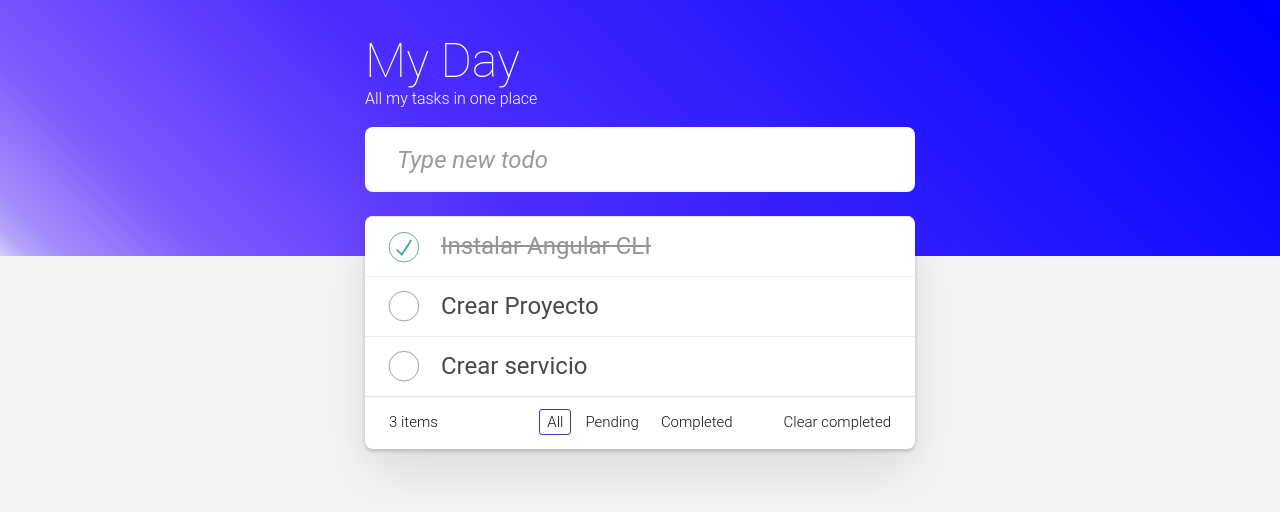
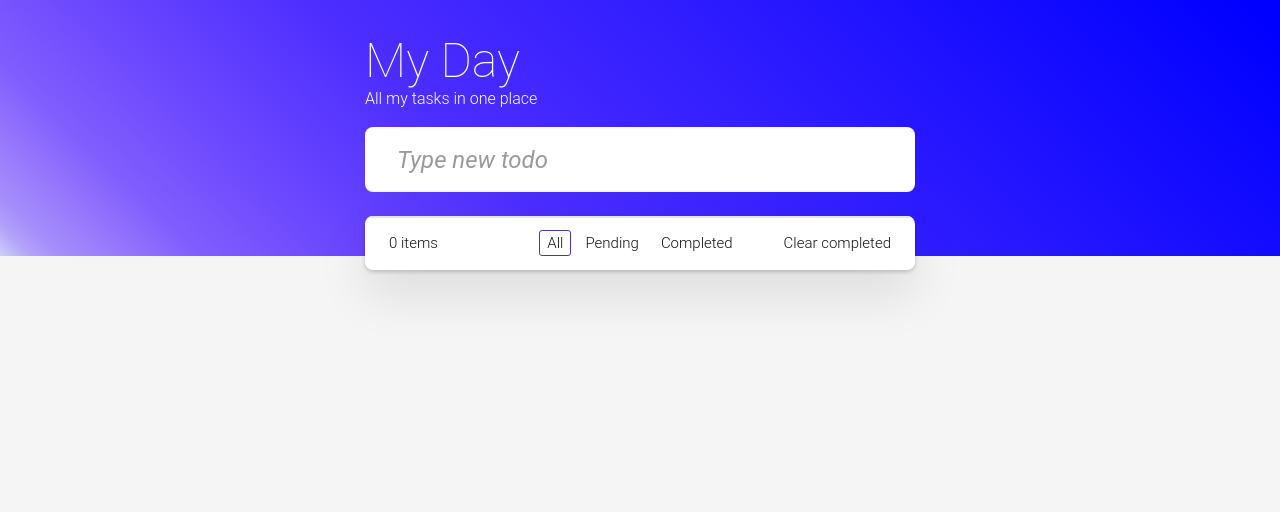
Before and after one commit to JessCP25/todo-app, an Angular app: page / in a window 1280 px wide. Shown: the top 512 px of the page. Built offline with nearby package versions, Linux system fonts and the light colour scheme.

Commit message:
Persistencia de datos con effect

```diff
--- a/src/app/pages/home/home.component.ts
+++ b/src/app/pages/home/home.component.ts
@@ -1,5 +1,5 @@
 import { CommonModule } from '@angular/common';
-import { Component, computed, signal } from '@angular/core';
+import { Component, computed, effect, signal } from '@angular/core';
 import { Task } from '../../models/task.model';
 import { FormControl, ReactiveFormsModule, Validators } from '@angular/forms';
 
@@ -11,23 +11,7 @@
   styleUrl: './home.component.css',
 })
 export class HomeComponent {
-  tasks = signal<Task[]>([
-    {
-      id: Date.now(),
-      title: 'Instalar Angular CLI',
-      completed: true,
-    },
-    {
-      id: Date.now(),
-      title: 'Crear Proyecto',
-      completed: false,
-    },
-    {
-      id: Date.now(),
-      title: 'Crear servicio',
-      completed: false,
-    },
-  ]);
+  tasks = signal<Task[]>([]);
 
   newTaskCtrl = new FormControl('', {
     nonNullable: true,
@@ -51,6 +35,21 @@
     }
     return tasks;
   })
+
+  constructor(){
+    effect(()=>{
+      const tasks = this.tasks();
+      localStorage.setItem('tasks', JSON.stringify(tasks));
+    })
+  }
+
+  ngOnInit(): void {
+    const storage = localStorage.getItem('tasks');
+    if(storage) {
+      const tasks = JSON.parse(storage);
+      this.tasks.set(tasks);
+    }
+  }
 
   changeHandler() {
     if (this.newTaskCtrl.invalid || !this.newTaskCtrl.value.trim().length)
```
